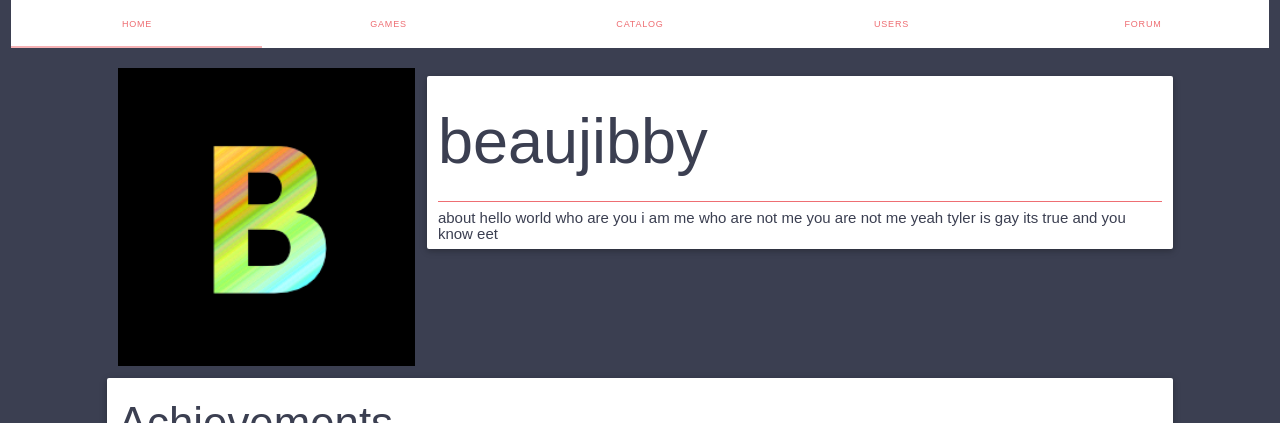
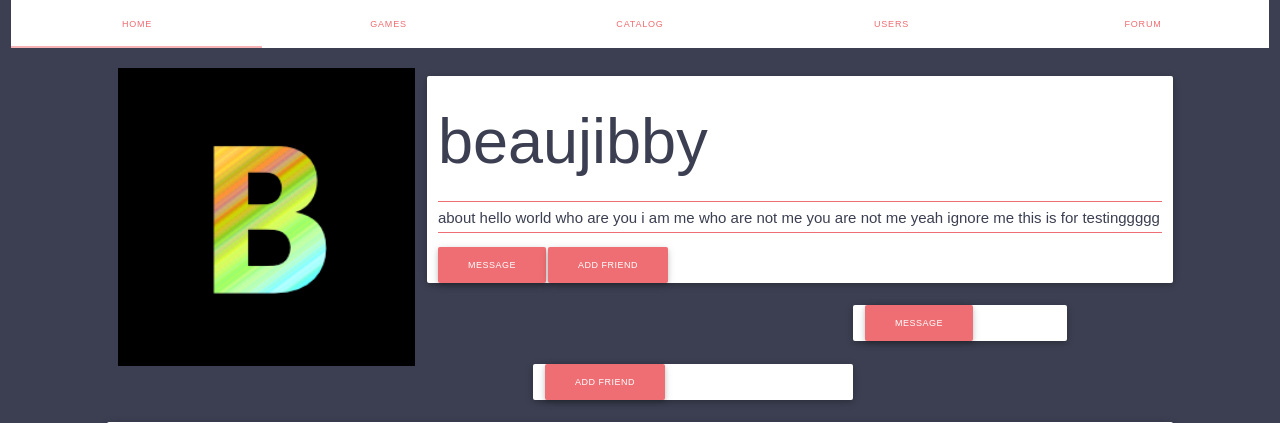
Before and after one commit to ZebbeKuismin/htdocs, a PHP site: page /index.php in a window 1280 px wide. Shown: the top 423 px of the page. Run offline with PHP 8.4, Linux system fonts and the light colour scheme.

Commit message:
adding profile buttons

```diff
--- a/index.php
+++ b/index.php
@@ -30,8 +30,19 @@
     <div class="card col s7" style="color:#3B3F51">
         <h1>beaujibby</h1>
         <div class="border" style="height:1px;background-color:#ee6e73"></div>
-        <h6 style="word-wrap:break-word">about hello world who are you i am me who are not me you are not me yeah tyler is gay its true and you know eet</h6>
+        <h6 style="word-wrap:break-word">about hello world who are you i am me who are not me you are not me yeah ignore me this is for testinggggg</h6>
+        <div class="border" style="height:1px;background-color:#ee6e73"></div><br>
+        <a style="background-color:#ee6e73" href="#!" class="btn waves-effect waves-light">Message</a>
+        <a style="background-color:#ee6e73" href="#!" class="btn waves-effect waves-light">Add Friend</a>
     </div>
+
+    <div class="card col s2 offset-s4">
+        <a style="background-color:#ee6e73" href="#!" class="btn waves-effect waves-light">Message</a>
+    </div>
+    <div class="card col s3 offset-s1">
+        <a style="background-color:#ee6e73" href="#!" class="btn waves-effect waves-light">Add Friend</a>
+    </div>
+
     <div class="card col s10 offset-s1" style="color:#3B3F51">
         <h3>Achievements</h3>
         <div class="border" style="height:1px;background-color:#ee6e73"></div>
@@ -47,7 +58,7 @@
         <div class="border" style="height:1px;background-color:#ee6e73"></div>
         <div class="col s3"><h5 style="text-align:center">Date Joined</h5><h5 style="text-align:center">06 03 16</h6></div>
         <div class="col s3"><h5 style="text-align:center">Forum Posts</h5><h5 style="text-align:center">0</h6></div>
-        <div class="col s3"><h5 style="text-align:center">Friends</h5><h5 style="text-align:center">0</h6></div>
+        <div class="col s3"><h5 style="text-align:center">Friend Count</h5><h5 style="text-align:center">0</h6></div>
         <div class="col s3"><h5 style="text-align:center">User Number</h5><h5 style="text-align:center">1</h6></div>
     </div>
 </div>
```
